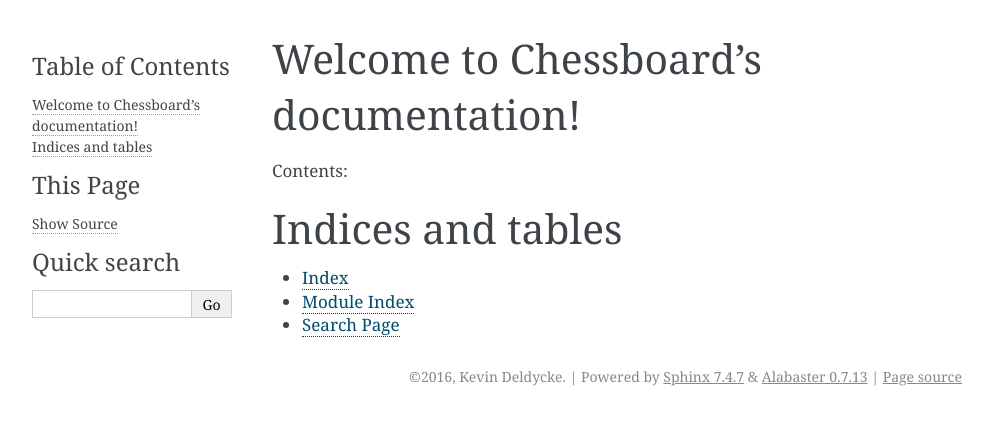
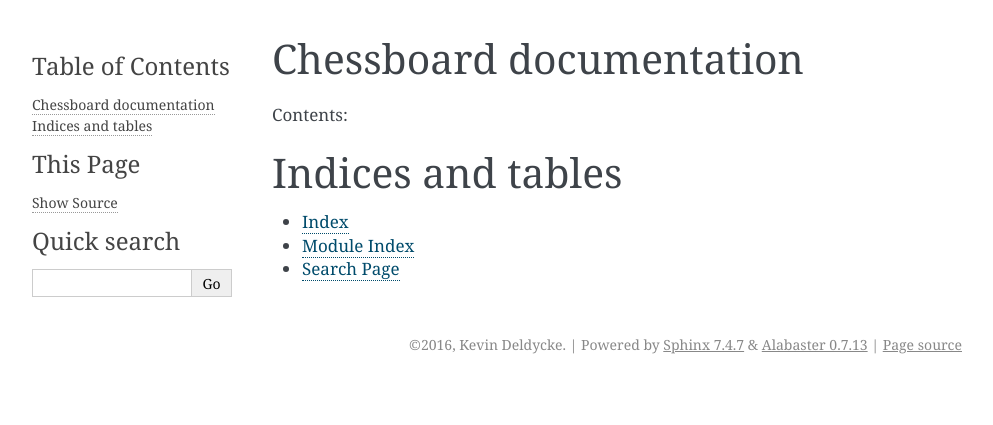
Before and after one commit to kdeldycke/chessboard, a Sphinx documentation site: the page built from docs/index.rst, in a window 1280 px wide. Shown: the top 425 px of the page, without its empty margins (148-1141 px from the left). Built offline with Sphinx 7.4.7, drawn with Linux system fonts in a browser that asks for light colours; some of the changed lines change nothing that is shown.

Commit message:
Cleanup index.

```diff
--- a/docs/index.rst
+++ b/docs/index.rst
@@ -1,16 +1,10 @@
-.. Chessboard documentation master file, created by
-   sphinx-quickstart on Fri Apr 29 17:05:15 2016.
-   You can adapt this file completely to your liking, but it should at least
-   contain the root `toctree` directive.
-
-Welcome to Chessboard's documentation!
-======================================
+Chessboard documentation
+========================
 
 Contents:
 
 .. toctree::
    :maxdepth: 2
-
 
 
 Indices and tables
```
